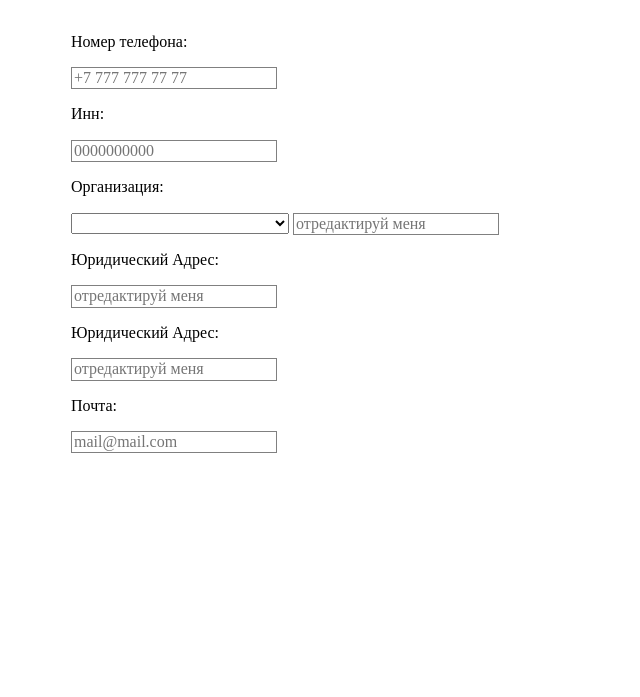
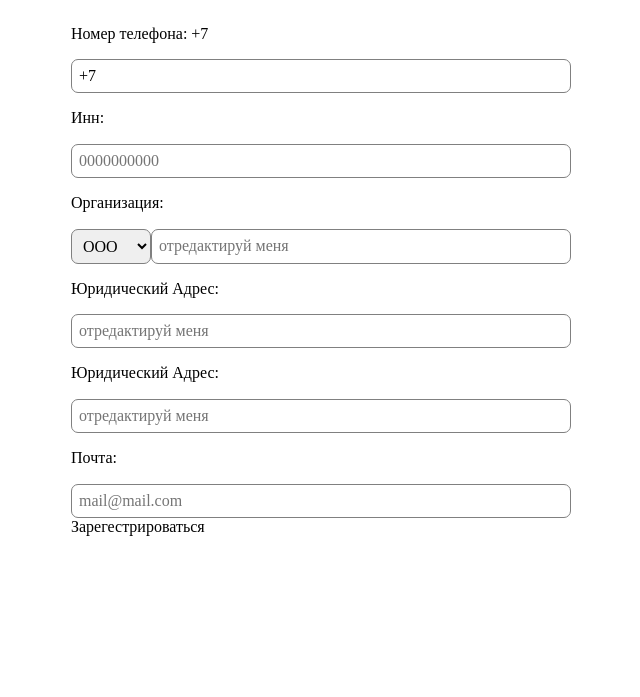
Before and after one commit to fredgad/team-26, a website: page app/index.html in a window 1280 px wide. Shown: the part 103-800 px from the top of the page, without its empty margins (57-697 px from the left). Drawn offline with Linux system fonts and the light colour scheme.

Commit message:
third commit

```diff
--- a/app/index.html
+++ b/app/index.html
@@ -12,20 +12,22 @@
 <div id="wrapper">
     <header id="header">
         <div class="logotype">
-            <h1>аэроэкспресс</h1>
+            <img src="./images/icons/logo.svg" alt="">
         </div>
     </header>
 
     <noscript>Для отображения вам необходимо подключить JavaScript</noscript>
     <main id="vue">
+        <div class="startPage"></div>
 
+        <div class="registrationPage">
             <form>
-
                 <p>Номер телефона: {{ input_1 }}</p>
                 <input v-model="input_1" placeholder="+7 777 777 77 77">
                 <p>Инн: {{ input_2 }}</p>
                 <input v-model="input_2" placeholder="0000000000">
                 <p>Организация: {{ input_3 }}</p>
+                <div class="form__organisation">
                     <select v-model="selected">
                         <option disabled value="">Выберите один из вариантов</option>
                         <option>OOO</option>
@@ -33,15 +35,27 @@
                         <option>ИП</option>
                     </select>
                     <input v-model="input_3" placeholder="отредактируй меня">
+                </div>
                 <p>Юридический Адрес: {{ input_4_1 }}</p>
                 <input v-model="input_4_1" placeholder="отредактируй меня">
                 <p>Юридический Адрес: {{ input_4_2 }}</p>
                 <input v-model="input_4_2" placeholder="отредактируй меня">
                 <p>Почта: {{ input_5 }}</p>
-            <input v-model="input_1" placeholder="mail@mail.com">
+                <input v-model="input_5" placeholder="mail@mail.com">
+
+                <div @click={{submit()}}>Зарегестрироваться</div>
             </form>
+        </div>
 
+        <div class="autorisationPage">
+            <form>
 
+            </form>
+        </div>
+
+        <div class="cabinet">
+
+        </div>
 
     </main>
 
--- a/app/js/script-min.js
+++ b/app/js/script-min.js
@@ -1 +1 @@
-"use strict";document.addEventListener("DOMContentLoaded",function(){new Vue({el:"#vue",data:{selected:"ss",input_1:"",input_2:"",input_3:"",input_4_1:"",input_4_2:"",input_5:""}});window.addEventListener("scroll",function(){}),window.addEventListener("click",function(n){n.target})});
+"use strict";document.addEventListener("DOMContentLoaded",function(){new Vue({el:"#vue",data:{input_1:"+7",input_2:"",input_3:"",selected:"OOO",input_4_1:"",input_4_2:"",input_5:""},methods:{submit:function(){console.log(this.input_1,this.input_2,this.input_3)}}});window.addEventListener("scroll",function(){}),window.addEventListener("click",function(t){t.target})});
--- a/app/js/script.js
+++ b/app/js/script.js
@@ -4,13 +4,18 @@ document.addEventListener('DOMContentLoaded', function () {
   var app = new Vue({
     el: '#vue',
     data: {
-      selected: 'ss',
-      input_1: '',
+      input_1: '+7',
       input_2: '',
       input_3: '',
+      selected: 'OOO',
       input_4_1: '',
       input_4_2: '',
       input_5: ''
+    },
+    methods: {
+      submit: function submit() {
+        console.log(this.input_1, this.input_2, this.input_3); // e.preventDefault()
+      }
     }
   });
   window.addEventListener('scroll', function () {//     if($(window).width() < 910) {
--- a/src/css/style.scss
+++ b/src/css/style.scss
@@ -3,6 +3,7 @@
     display: flex;
     flex-direction: column;
     align-items: center;
+    justify-content: flex-end;
     position: relative;
     width: 100%;
     overflow: hidden;
@@ -12,12 +13,28 @@
         width: 95%;
         margin-top: 20px;
     }
-    input {
+}
+form {
+    display: flex;
+    flex-direction: column;
+    max-width: 500px;
+
+    .form__organisation {
+        display: flex;
+        select {
+            width: 80px;
+        }
+        input {
+            width: 100%;
+        }
+    }
+    input, select {
         outline: none;
         border: 1px solid grey;
+        padding: 7px;
+        border-radius: 7px;
     }
 }
-
 
 
 
--- a/src/js/script.js
+++ b/src/js/script.js
@@ -4,13 +4,19 @@ document.addEventListener('DOMContentLoaded', function() {
     var app = new Vue({
         el: '#vue',
         data: {
-            selected: 'ss',
-            input_1: '',
+            input_1: '+7',
             input_2: '',
             input_3: '',
+            selected: 'OOO',
             input_4_1: '',
             input_4_2: '',
             input_5: '',
+        },
+        methods: {
+            submit() {
+                console.log(this.input_1, this.input_2, this.input_3)
+                // e.preventDefault()
+            }
         }
     })
 
```
Also changed, not shown: app/css/style.css, app/images/icons/logo.svg (added), src/css/style.css. Lines whose indentation alone changed are shown as unchanged.
